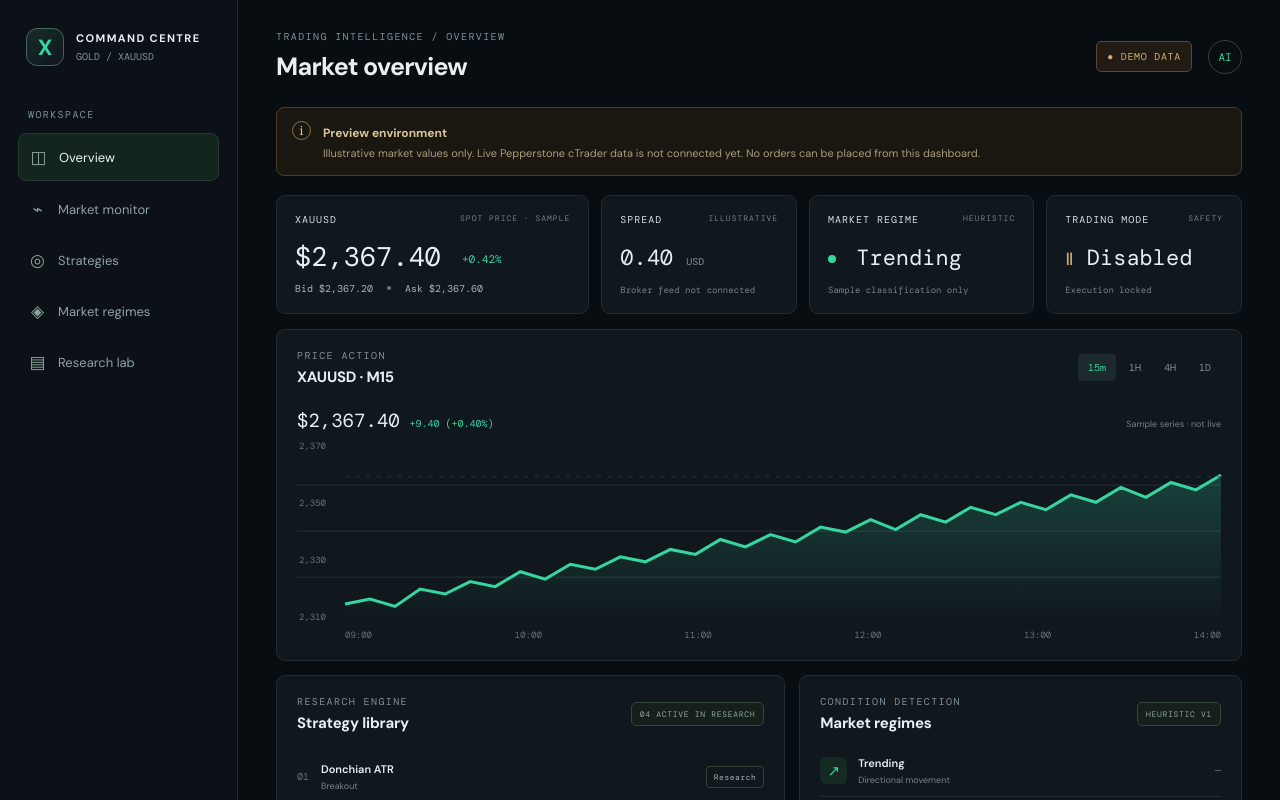
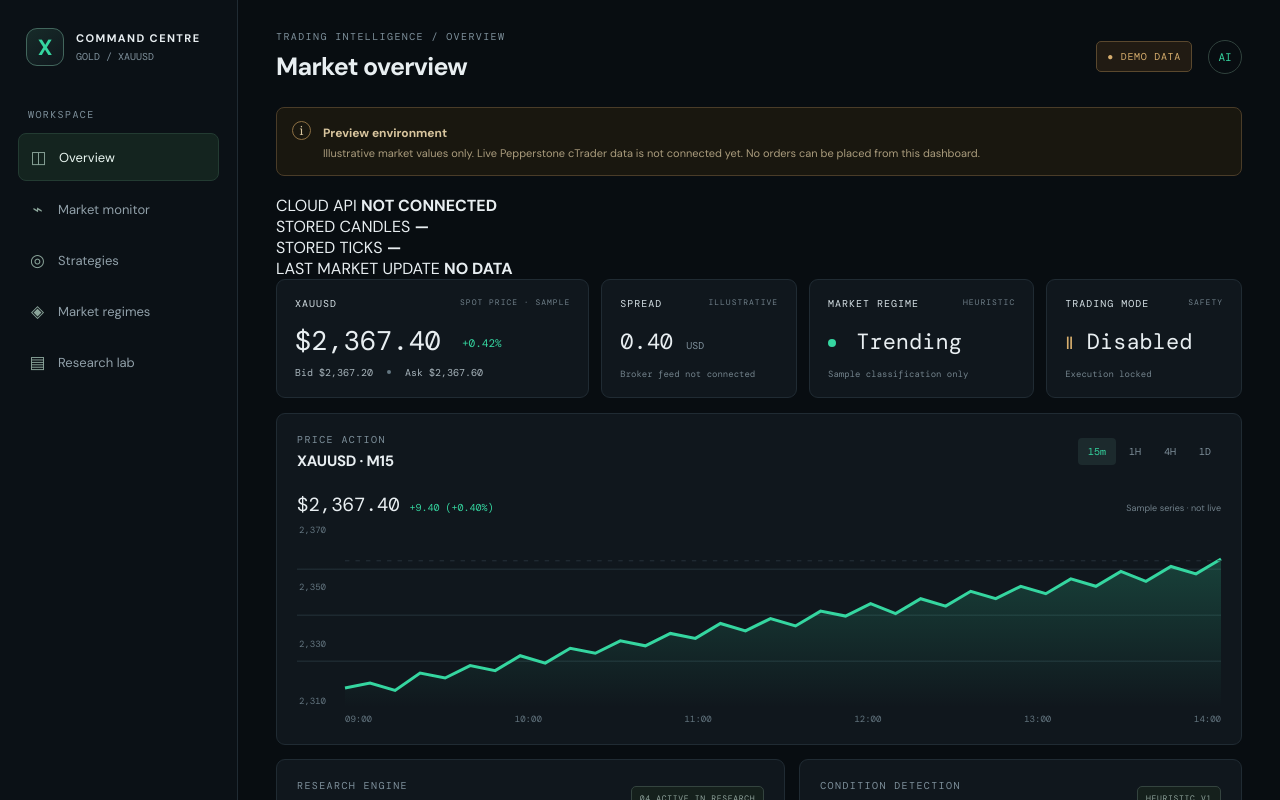
Before and after one commit to kakashinal99/xauusd-ai-command-centre, a Next.js app in the folder frontend/: page / in a window 1280 px wide. Shown: the top 800 px of the page. Built offline with nearby package versions, Linux system fonts and the light colour scheme; no server answers.

Commit message:
Connect dashboard to cloud market data summary

```diff
--- a/frontend/app/page.tsx
+++ b/frontend/app/page.tsx
@@ -1,3 +1,7 @@
+"use client";
+
+import { useEffect, useState } from "react";
+
 const prices = [2318, 2320, 2317, 2324, 2322, 2327, 2325, 2331, 2328, 2334, 2332, 2337, 2335, 2340, 2338, 2344, 2341, 2346, 2343, 2349, 2347, 2352, 2348, 2354, 2351, 2357, 2354, 2359, 2356, 2362, 2359, 2365, 2361, 2367, 2364, 2370];
 const min = Math.min(...prices);
 const max = Math.max(...prices);
@@ -19,6 +23,16 @@ function Icon({ children }: { children: React.ReactNode }) {
 }
 
 export default function DashboardPage() {
+  const [storage, setStorage] = useState<{candles:number;ticks:number;latest_candle:string|null;latest_tick:string|null}|null>(null);
+  const [apiState, setApiState] = useState<"checking"|"online"|"offline">("checking");
+  useEffect(() => {
+    const base = process.env.NEXT_PUBLIC_API_BASE_URL;
+    if (!base) { setApiState("offline"); return; }
+    fetch(base + "/api/v1/market-data/summary", { cache: "no-store" })
+      .then(async (response) => { if (!response.ok) throw new Error("API unavailable"); return response.json(); })
+      .then((data) => { setStorage(data); setApiState("online"); })
+      .catch(() => setApiState("offline"));
+  }, []);
   return (
     <main className="shell">
       <aside className="sidebar">
@@ -41,6 +55,13 @@ export default function DashboardPage() {
         </header>
 
         <div className="notice"><span>i</span><div><strong>Preview environment</strong><p>Illustrative market values only. Live Pepperstone cTrader data is not connected yet. No orders can be placed from this dashboard.</p></div></div>
+
+        <section className="storage-strip" aria-label="Cloud data storage status">
+          <div><span className={apiState === "online" ? "status-led online" : "status-led"} /> CLOUD API <strong>{apiState === "online" ? "CONNECTED" : apiState === "checking" ? "CHECKING" : "NOT CONNECTED"}</strong></div>
+          <div>STORED CANDLES <strong>{storage ? storage.candles.toLocaleString() : "—"}</strong></div>
+          <div>STORED TICKS <strong>{storage ? storage.ticks.toLocaleString() : "—"}</strong></div>
+          <div>LAST MARKET UPDATE <strong>{storage?.latest_tick ? new Date(storage.latest_tick).toLocaleString() : "NO DATA"}</strong></div>
+        </section>
 
         <section className="metric-grid" id="market">
           <article className="metric-card hero-metric"><div className="metric-head">XAUUSD <span>SPOT PRICE · SAMPLE</span></div><div className="price">$2,367.40 <b>+0.42%</b></div><div className="metric-foot">Bid $2,367.20 <i/> Ask $2,367.60</div></article>
```
